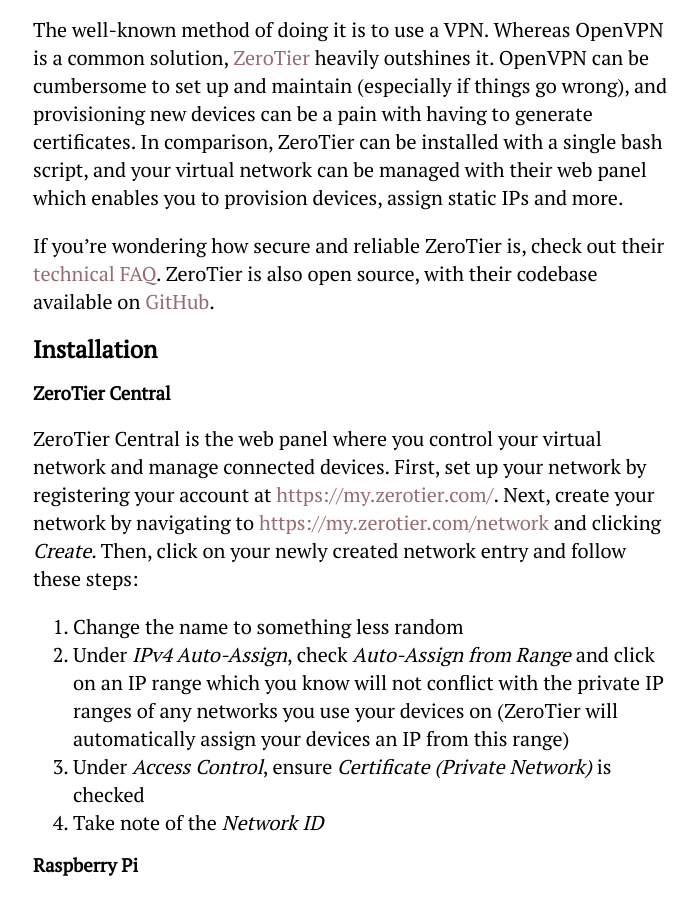
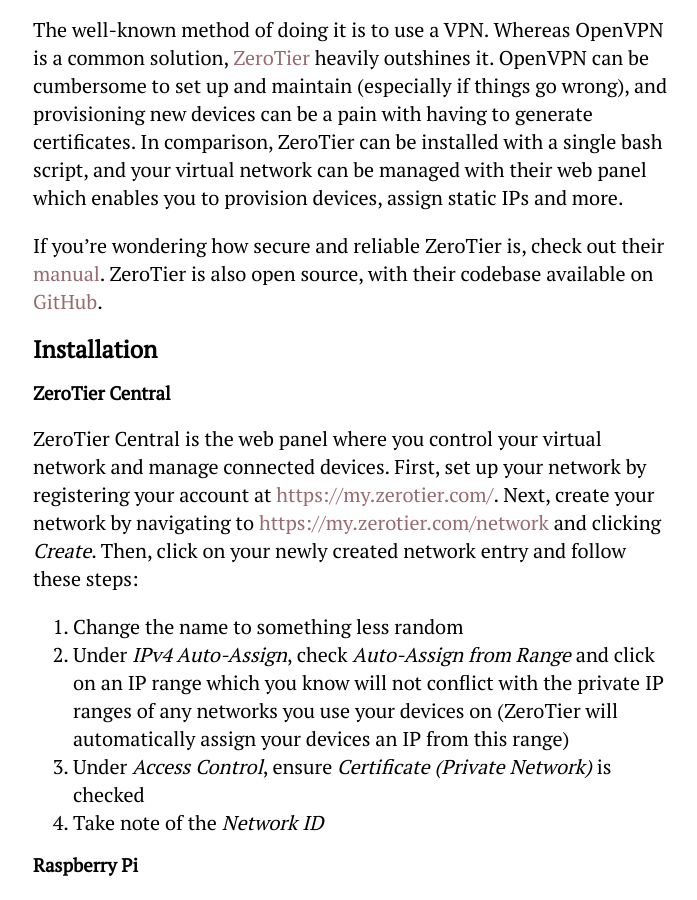
Before and after one commit to kz/iamkelv.in-new, a Jekyll site: the page built from _posts/2017-06-27-zerotier.md, in a window 1280 px wide and 900 px high, scrolled down 575 px. Shown: the whole window, without its empty margins (287-984 px from the left). Built offline with Jekyll 4.4.1, drawn with Linux system fonts in a browser that asks for light colours; comment, search, counter and statistics services are not loaded.

Commit message:
Fix broken links

```diff
--- a/_posts/2017-06-27-zerotier.md
+++ b/_posts/2017-06-27-zerotier.md
@@ -11,7 +11,7 @@
 
 The well-known method of doing it is to use a VPN. Whereas OpenVPN is a common solution, [ZeroTier](https://zerotier.com/) heavily outshines it. OpenVPN can be cumbersome to set up and maintain (especially if things go wrong), and provisioning new devices can be a pain with having to generate certificates. In comparison, ZeroTier can be installed with a single bash script, and your virtual network can be managed with their web panel which enables you to provision devices, assign static IPs and more.
 
-If you're wondering how secure and reliable ZeroTier is, check out their [technical FAQ](https://support.zerotier.com/hc/en-us/articles/115001331927-Technical-FAQ). ZeroTier is also open source, with their codebase available on [GitHub](https://github.com/zerotier/ZeroTierOne).
+If you're wondering how secure and reliable ZeroTier is, check out their [manual](https://www.zerotier.com/manual/). ZeroTier is also open source, with their codebase available on [GitHub](https://github.com/zerotier/ZeroTierOne).
 
 ## Installation
 
```
Also changed, not shown: _posts/2017-06-23-hello-world.md (+1 -1 lines).
